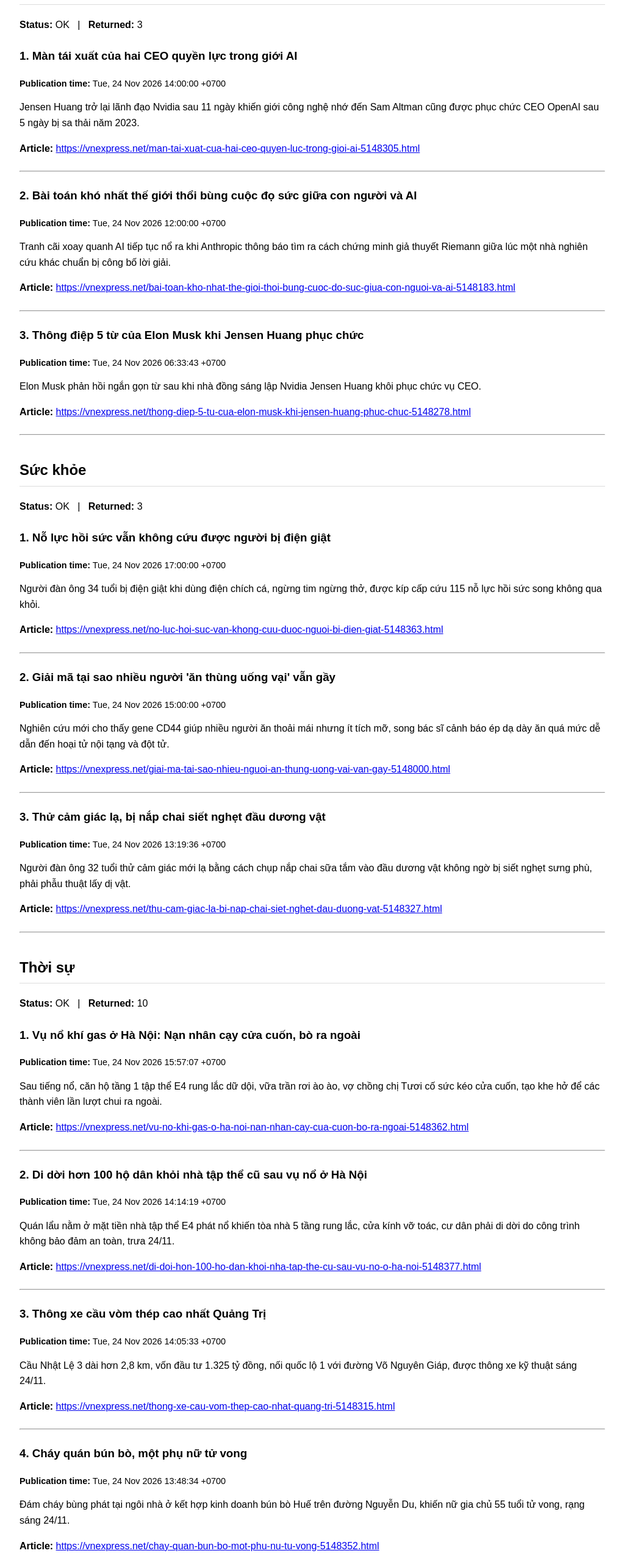
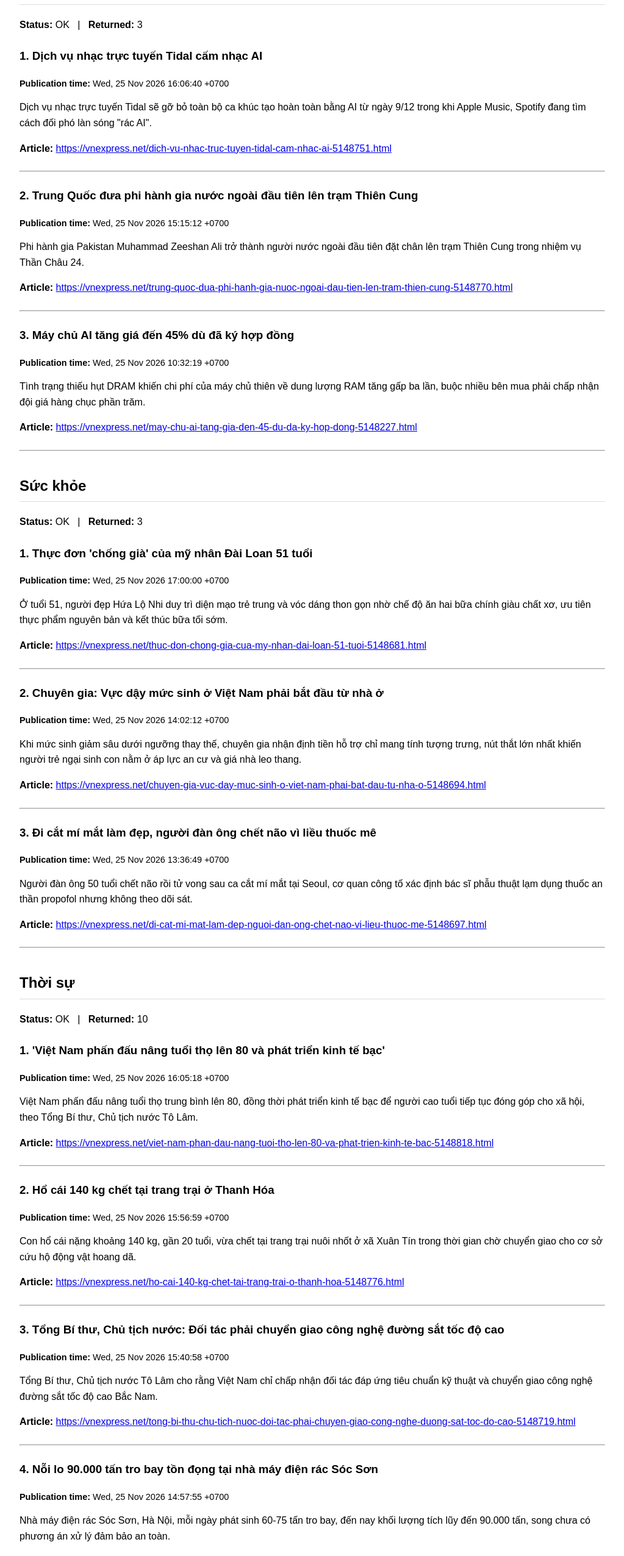
Before and after one commit to Henryta89/vnexpress-rss-briefing, a plain HTML site: page docs/index.html in a window 1280 px wide. Shown: the part 240-2792 px from the top of the page at 61% size, without its empty margins (128-1151 px from the left). Drawn offline with Linux system fonts and the light colour scheme.

Commit message:
chore: refresh VnExpress RSS briefing

```diff
--- a/docs/index.html
+++ b/docs/index.html
@@ -39,126 +39,126 @@ a {
 </head>
 <body>
 <h1>VnExpress RSS Briefing Source</h1>
-<p><strong>Updated:</strong> 2026-11-24 18:35:20 Asia/Ho_Chi_Minh</p>
+<p><strong>Updated:</strong> 2026-11-25 17:26:39 Asia/Ho_Chi_Minh</p>
 <p><strong>Source authority:</strong> VnExpress RSS</p>
 <section><h2>Khoa học công nghệ</h2>
 <p><strong>Status:</strong> OK &nbsp; | &nbsp; <strong>Returned:</strong> 3</p>
 <article>
-<h3>1. Màn tái xuất của hai CEO quyền lực trong giới AI</h3>
-<p class="metadata"><strong>Publication time:</strong> Tue, 24 Nov 2026 14:00:00 +0700</p>
-<p class="description">Jensen Huang trở lại lãnh đạo Nvidia sau 11 ngày khiến giới công nghệ nhớ đến Sam Altman cũng được phục chức CEO OpenAI sau 5 ngày bị sa thải năm 2023.</p>
-<p><strong>Article:</strong> <a href="https://vnexpress.net/man-tai-xuat-cua-hai-ceo-quyen-luc-trong-gioi-ai-5148305.html">https://vnexpress.net/man-tai-xuat-cua-hai-ceo-quyen-luc-trong-gioi-ai-5148305.html</a></p>
+<h3>1. Dịch vụ nhạc trực tuyến Tidal cấm nhạc AI</h3>
+<p class="metadata"><strong>Publication time:</strong> Wed, 25 Nov 2026 16:06:40 +0700</p>
+<p class="description">Dịch vụ nhạc trực tuyến Tidal sẽ gỡ bỏ toàn bộ ca khúc tạo hoàn toàn bằng AI từ ngày 9/12 trong khi Apple Music, Spotify đang tìm cách đối phó làn sóng &quot;rác AI&quot;.</p>
+<p><strong>Article:</strong> <a href="https://vnexpress.net/dich-vu-nhac-truc-tuyen-tidal-cam-nhac-ai-5148751.html">https://vnexpress.net/dich-vu-nhac-truc-tuyen-tidal-cam-nhac-ai-5148751.html</a></p>
 </article>
 <hr>
 <article>
-<h3>2. Bài toán khó nhất thế giới thổi bùng cuộc đọ sức giữa con người và AI</h3>
-<p class="metadata"><strong>Publication time:</strong> Tue, 24 Nov 2026 12:00:00 +0700</p>
-<p class="description">Tranh cãi xoay quanh AI tiếp tục nổ ra khi Anthropic thông báo tìm ra cách chứng minh giả thuyết Riemann giữa lúc một nhà nghiên cứu khác chuẩn bị công bố lời giải.</p>
-<p><strong>Article:</strong> <a href="https://vnexpress.net/bai-toan-kho-nhat-the-gioi-thoi-bung-cuoc-do-suc-giua-con-nguoi-va-ai-5148183.html">https://vnexpress.net/bai-toan-kho-nhat-the-gioi-thoi-bung-cuoc-do-suc-giua-con-nguoi-va-ai-5148183.html</a></p>
+<h3>2. Trung Quốc đưa phi hành gia nước ngoài đầu tiên lên trạm Thiên Cung</h3>
+<p class="metadata"><strong>Publication time:</strong> Wed, 25 Nov 2026 15:15:12 +0700</p>
+<p class="description">Phi hành gia Pakistan Muhammad Zeeshan Ali trở thành người nước ngoài đầu tiên đặt chân lên trạm Thiên Cung trong nhiệm vụ Thần Châu 24.</p>
+<p><strong>Article:</strong> <a href="https://vnexpress.net/trung-quoc-dua-phi-hanh-gia-nuoc-ngoai-dau-tien-len-tram-thien-cung-5148770.html">https://vnexpress.net/trung-quoc-dua-phi-hanh-gia-nuoc-ngoai-dau-tien-len-tram-thien-cung-5148770.html</a></p>
 </article>
 <hr>
 <article>
-<h3>3. Thông điệp 5 từ của Elon Musk khi Jensen Huang phục chức</h3>
-<p class="metadata"><strong>Publication time:</strong> Tue, 24 Nov 2026 06:33:43 +0700</p>
-<p class="description">Elon Musk phản hồi ngắn gọn từ sau khi nhà đồng sáng lập Nvidia Jensen Huang khôi phục chức vụ CEO.</p>
-<p><strong>Article:</strong> <a href="https://vnexpress.net/thong-diep-5-tu-cua-elon-musk-khi-jensen-huang-phuc-chuc-5148278.html">https://vnexpress.net/thong-diep-5-tu-cua-elon-musk-khi-jensen-huang-phuc-chuc-5148278.html</a></p>
+<h3>3. Máy chủ AI tăng giá đến 45% dù đã ký hợp đồng</h3>
+<p class="metadata"><strong>Publication time:</strong> Wed, 25 Nov 2026 10:32:19 +0700</p>
+<p class="description">Tình trạng thiếu hụt DRAM khiến chi phí của máy chủ thiên về dung lượng RAM tăng gấp ba lần, buộc nhiều bên mua phải chấp nhận đội giá hàng chục phần trăm.</p>
+<p><strong>Article:</strong> <a href="https://vnexpress.net/may-chu-ai-tang-gia-den-45-du-da-ky-hop-dong-5148227.html">https://vnexpress.net/may-chu-ai-tang-gia-den-45-du-da-ky-hop-dong-5148227.html</a></p>
 </article>
 <hr>
 </section>
 <section><h2>Sức khỏe</h2>
 <p><strong>Status:</strong> OK &nbsp; | &nbsp; <strong>Returned:</strong> 3</p>
 <article>
-<h3>1. Nỗ lực hồi sức vẫn không cứu được người bị điện giật</h3>
-<p class="metadata"><strong>Publication time:</strong> Tue, 24 Nov 2026 17:00:00 +0700</p>
-<p class="description">Người đàn ông 34 tuổi bị điện giật khi dùng điện chích cá, ngừng tim ngừng thở, được kíp cấp cứu 115 nỗ lực hồi sức song không qua khỏi.</p>
-<p><strong>Article:</strong> <a href="https://vnexpress.net/no-luc-hoi-suc-van-khong-cuu-duoc-nguoi-bi-dien-giat-5148363.html">https://vnexpress.net/no-luc-hoi-suc-van-khong-cuu-duoc-nguoi-bi-dien-giat-5148363.html</a></p>
+<h3>1. Thực đơn &#x27;chống già&#x27; của mỹ nhân Đài Loan 51 tuổi</h3>
+<p class="metadata"><strong>Publication time:</strong> Wed, 25 Nov 2026 17:00:00 +0700</p>
+<p class="description">Ở tuổi 51, người đẹp Hứa Lộ Nhi duy trì diện mạo trẻ trung và vóc dáng thon gọn nhờ chế độ ăn hai bữa chính giàu chất xơ, ưu tiên thực phẩm nguyên bản và kết thúc bữa tối sớm.</p>
+<p><strong>Article:</strong> <a href="https://vnexpress.net/thuc-don-chong-gia-cua-my-nhan-dai-loan-51-tuoi-5148681.html">https://vnexpress.net/thuc-don-chong-gia-cua-my-nhan-dai-loan-51-tuoi-5148681.html</a></p>
 </article>
 <hr>
 <article>
-<h3>2. Giải mã tại sao nhiều người &#x27;ăn thùng uống vại&#x27; vẫn gầy</h3>
-<p class="metadata"><strong>Publication time:</strong> Tue, 24 Nov 2026 15:00:00 +0700</p>
-<p class="description">Nghiên cứu mới cho thấy gene CD44 giúp nhiều người ăn thoải mái nhưng ít tích mỡ, song bác sĩ cảnh báo ép dạ dày ăn quá mức dễ dẫn đến hoại tử nội tạng và đột tử.</p>
-<p><strong>Article:</strong> <a href="https://vnexpress.net/giai-ma-tai-sao-nhieu-nguoi-an-thung-uong-vai-van-gay-5148000.html">https://vnexpress.net/giai-ma-tai-sao-nhieu-nguoi-an-thung-uong-vai-van-gay-5148000.html</a></p>
+<h3>2. Chuyên gia: Vực dậy mức sinh ở Việt Nam phải bắt đầu từ nhà ở</h3>
+<p class="metadata"><strong>Publication time:</strong> Wed, 25 Nov 2026 14:02:12 +0700</p>
+<p class="description">Khi mức sinh giảm sâu dưới ngưỡng thay thế, chuyên gia nhận định tiền hỗ trợ chỉ mang tính tượng trưng, nút thắt lớn nhất khiến người trẻ ngại sinh con nằm ở áp lực an cư và giá nhà leo thang.</p>
+<p><strong>Article:</strong> <a href="https://vnexpress.net/chuyen-gia-vuc-day-muc-sinh-o-viet-nam-phai-bat-dau-tu-nha-o-5148694.html">https://vnexpress.net/chuyen-gia-vuc-day-muc-sinh-o-viet-nam-phai-bat-dau-tu-nha-o-5148694.html</a></p>
 </article>
 <hr>
 <article>
-<h3>3. Thử cảm giác lạ, bị nắp chai siết nghẹt đầu dương vật</h3>
-<p class="metadata"><strong>Publication time:</strong> Tue, 24 Nov 2026 13:19:36 +0700</p>
-<p class="description">Người đàn ông 32 tuổi thử cảm giác mới lạ bằng cách chụp nắp chai sữa tắm vào đầu dương vật không ngờ bị siết nghẹt sưng phù, phải phẫu thuật lấy dị vật.</p>
-<p><strong>Article:</strong> <a href="https://vnexpress.net/thu-cam-giac-la-bi-nap-chai-siet-nghet-dau-duong-vat-5148327.html">https://vnexpress.net/thu-cam-giac-la-bi-nap-chai-siet-nghet-dau-duong-vat-5148327.html</a></p>
+<h3>3. Đi cắt mí mắt làm đẹp, người đàn ông chết não vì liều thuốc mê</h3>
+<p class="metadata"><strong>Publication time:</strong> Wed, 25 Nov 2026 13:36:49 +0700</p>
+<p class="description">Người đàn ông 50 tuổi chết não rồi tử vong sau ca cắt mí mắt tại Seoul, cơ quan công tố xác định bác sĩ phẫu thuật lạm dụng thuốc an thần propofol nhưng không theo dõi sát.</p>
+<p><strong>Article:</strong> <a href="https://vnexpress.net/di-cat-mi-mat-lam-dep-nguoi-dan-ong-chet-nao-vi-lieu-thuoc-me-5148697.html">https://vnexpress.net/di-cat-mi-mat-lam-dep-nguoi-dan-ong-chet-nao-vi-lieu-thuoc-me-5148697.html</a></p>
 </article>
 <hr>
 </section>
 <section><h2>Thời sự</h2>
 <p><strong>Status:</strong> OK &nbsp; | &nbsp; <strong>Returned:</strong> 10</p>
 <article>
-<h3>1. Vụ nổ khí gas ở Hà Nội: Nạn nhân cạy cửa cuốn, bò ra ngoài</h3>
-<p class="metadata"><strong>Publication time:</strong> Tue, 24 Nov 2026 15:57:07 +0700</p>
-<p class="description">Sau tiếng nổ, căn hộ tầng 1 tập thể E4 rung lắc dữ dội, vữa trần rơi ào ào, vợ chồng chị Tươi cố sức kéo cửa cuốn, tạo khe hở để các thành viên lần lượt chui ra ngoài.</p>
-<p><strong>Article:</strong> <a href="https://vnexpress.net/vu-no-khi-gas-o-ha-noi-nan-nhan-cay-cua-cuon-bo-ra-ngoai-5148362.html">https://vnexpress.net/vu-no-khi-gas-o-ha-noi-nan-nhan-cay-cua-cuon-bo-ra-ngoai-5148362.html</a></p>
+<h3>1. &#x27;Việt Nam phấn đấu nâng tuổi thọ lên 80 và phát triển kinh tế bạc&#x27;</h3>
+<p class="metadata"><strong>Publication time:</strong> Wed, 25 Nov 2026 16:05:18 +0700</p>
+<p class="description">Việt Nam phấn đấu nâng tuổi thọ trung bình lên 80, đồng thời phát triển kinh tế bạc để người cao tuổi tiếp tục đóng góp cho xã hội, theo Tổng Bí thư, Chủ tịch nước Tô Lâm.</p>
+<p><strong>Article:</strong> <a href="https://vnexpress.net/viet-nam-phan-dau-nang-tuoi-tho-len-80-va-phat-trien-kinh-te-bac-5148818.html">https://vnexpress.net/viet-nam-phan-dau-nang-tuoi-tho-len-80-va-phat-trien-kinh-te-bac-5148818.html</a></p>
 </article>
 <hr>
 <article>
-<h3>2. Di dời hơn 100 hộ dân khỏi nhà tập thể cũ sau vụ nổ ở Hà Nội</h3>
-<p class="metadata"><strong>Publication time:</strong> Tue, 24 Nov 2026 14:14:19 +0700</p>
-<p class="description">Quán lẩu nằm ở mặt tiền nhà tập thể E4 phát nổ khiến tòa nhà 5 tầng rung lắc, cửa kính vỡ toác, cư dân phải di dời do công trình không bảo đảm an toàn, trưa 24/11.</p>
-<p><strong>Article:</strong> <a href="https://vnexpress.net/di-doi-hon-100-ho-dan-khoi-nha-tap-the-cu-sau-vu-no-o-ha-noi-5148377.html">https://vnexpress.net/di-doi-hon-100-ho-dan-khoi-nha-tap-the-cu-sau-vu-no-o-ha-noi-5148377.html</a></p>
+<h3>2. Hổ cái 140 kg chết tại trang trại ở Thanh Hóa</h3>
+<p class="metadata"><strong>Publication time:</strong> Wed, 25 Nov 2026 15:56:59 +0700</p>
+<p class="description">Con hổ cái nặng khoảng 140 kg, gần 20 tuổi, vừa chết tại trang trại nuôi nhốt ở xã Xuân Tín trong thời gian chờ chuyển giao cho cơ sở cứu hộ động vật hoang dã.</p>
+<p><strong>Article:</strong> <a href="https://vnexpress.net/ho-cai-140-kg-chet-tai-trang-trai-o-thanh-hoa-5148776.html">https://vnexpress.net/ho-cai-140-kg-chet-tai-trang-trai-o-thanh-hoa-5148776.html</a></p>
 </article>
 <hr>
 <article>
-<h3>3. Thông xe cầu vòm thép cao nhất Quảng Trị</h3>
-<p class="metadata"><strong>Publication time:</strong> Tue, 24 Nov 2026 14:05:33 +0700</p>
-<p class="description">Cầu Nhật Lệ 3 dài hơn 2,8 km, vốn đầu tư 1.325 tỷ đồng, nối quốc lộ 1 với đường Võ Nguyên Giáp, được thông xe kỹ thuật sáng 24/11.</p>
-<p><strong>Article:</strong> <a href="https://vnexpress.net/thong-xe-cau-vom-thep-cao-nhat-quang-tri-5148315.html">https://vnexpress.net/thong-xe-cau-vom-thep-cao-nhat-quang-tri-5148315.html</a></p>
+<h3>3. Tổng Bí thư, Chủ tịch nước: Đối tác phải chuyển giao công nghệ đường sắt tốc độ cao</h3>
+<p class="metadata"><strong>Publication time:</strong> Wed, 25 Nov 2026 15:40:58 +0700</p>
+<p class="description">Tổng Bí thư, Chủ tịch nước Tô Lâm cho rằng Việt Nam chỉ chấp nhận đối tác đáp ứng tiêu chuẩn kỹ thuật và chuyển giao công nghệ đường sắt tốc độ cao Bắc Nam.</p>
+<p><strong>Article:</strong> <a href="https://vnexpress.net/tong-bi-thu-chu-tich-nuoc-doi-tac-phai-chuyen-giao-cong-nghe-duong-sat-toc-do-cao-5148719.html">https://vnexpress.net/tong-bi-thu-chu-tich-nuoc-doi-tac-phai-chuyen-giao-cong-nghe-duong-sat-toc-do-cao-5148719.html</a></p>
 </article>
 <hr>
 <article>
-<h3>4. Cháy quán bún bò, một phụ nữ tử vong</h3>
-<p class="metadata"><strong>Publication time:</strong> Tue, 24 Nov 2026 13:48:34 +0700</p>
-<p class="description">Đám cháy bùng phát tại ngôi nhà ở kết hợp kinh doanh bún bò Huế trên đường Nguyễn Du, khiến nữ gia chủ 55 tuổi tử vong, rạng sáng 24/11.</p>
-<p><strong>Article:</strong> <a href="https://vnexpress.net/chay-quan-bun-bo-mot-phu-nu-tu-vong-5148352.html">https://vnexpress.net/chay-quan-bun-bo-mot-phu-nu-tu-vong-5148352.html</a></p>
+<h3>4. Nỗi lo 90.000 tấn tro bay tồn đọng tại nhà máy điện rác Sóc Sơn</h3>
+<p class="metadata"><strong>Publication time:</strong> Wed, 25 Nov 2026 14:57:55 +0700</p>
+<p class="description">Nhà máy điện rác Sóc Sơn, Hà Nội, mỗi ngày phát sinh 60-75 tấn tro bay, đến nay khối lượng tích lũy đến 90.000 tấn, song chưa có phương án xử lý đảm bảo an toàn.</p>
+<p><strong>Article:</strong> <a href="https://vnexpress.net/noi-lo-90-000-tan-tro-bay-ton-dong-tai-nha-may-dien-rac-soc-son-5148712.html">https://vnexpress.net/noi-lo-90-000-tan-tro-bay-ton-dong-tai-nha-may-dien-rac-soc-son-5148712.html</a></p>
 </article>
 <hr>
 <article>
-<h3>5. Xe tải tông ôtô 4 chỗ biến dạng, một người chết</h3>
-<p class="metadata"><strong>Publication time:</strong> Tue, 24 Nov 2026 13:06:54 +0700</p>
-<p class="description">Xe tải va chạm với ôtô 4 chỗ tại giao lộ ở Khu đô thị Nam Tuy Hòa, phường Phú Yên, khiến một người tử vong, hai người bị thương nặng, sáng 24/11.</p>
-<p><strong>Article:</strong> <a href="https://vnexpress.net/xe-tai-tong-oto-4-cho-bien-dang-mot-nguoi-chet-5148372.html">https://vnexpress.net/xe-tai-tong-oto-4-cho-bien-dang-mot-nguoi-chet-5148372.html</a></p>
+<h3>5. Bí thư Đà Nẵng: Không để dân nhường đất dự án nhưng thiếu tiền làm nhà</h3>
+<p class="metadata"><strong>Publication time:</strong> Wed, 25 Nov 2026 12:32:51 +0700</p>
+<p class="description">Bí thư Thành ủy Đà Nẵng Lê Ngọc Quang yêu cầu bảo đảm người dân nhường đất cho các dự án có cuộc sống ít nhất bằng hoặc tốt hơn nơi ở cũ, không phải vay mượn tiền làm nhà tái định cư.</p>
+<p><strong>Article:</strong> <a href="https://vnexpress.net/bi-thu-da-nang-khong-de-dan-nhuong-dat-du-an-nhung-thieu-tien-lam-nha-5148668.html">https://vnexpress.net/bi-thu-da-nang-khong-de-dan-nhuong-dat-du-an-nhung-thieu-tien-lam-nha-5148668.html</a></p>
 </article>
 <hr>
 <article>
-<h3>6. Dãy nhà đổ nát sau vụ nổ ở khu tập thể Hà Nội</h3>
-<p class="metadata"><strong>Publication time:</strong> Tue, 24 Nov 2026 10:36:27 +0700</p>
-<p class="description">Dãy 10 căn nhà hư hỏng, cửa cuốn bung khỏi khung, mái tôn đổ sập, mảnh vỡ văng khắp mặt đường sau vụ nổ quán lẩu làm 6 người chết trên phố Nguyễn Văn Tuyết, phường Đống Đa.</p>
-<p><strong>Article:</strong> <a href="https://vnexpress.net/day-nha-do-nat-sau-vu-no-o-khu-tap-the-ha-noi-5148321.html">https://vnexpress.net/day-nha-do-nat-sau-vu-no-o-khu-tap-the-ha-noi-5148321.html</a></p>
+<h3>6. Lao động đi Hàn làm nông 8 tháng để dành hơn 300 triệu đồng</h3>
+<p class="metadata"><strong>Publication time:</strong> Wed, 25 Nov 2026 12:14:29 +0700</p>
+<p class="description">Thu nhập người Việt làm nông, ngư nghiệp thời vụ đạt 45-60 triệu đồng gồm tăng ca, tổng tích lũy sau trừ chi phí 100- 320 triệu với hợp đồng 3-8 tháng, theo Bộ Nội vụ.</p>
+<p><strong>Article:</strong> <a href="https://vnexpress.net/lao-dong-di-han-lam-nong-8-thang-de-danh-hon-300-trieu-dong-5148666.html">https://vnexpress.net/lao-dong-di-han-lam-nong-8-thang-de-danh-hon-300-trieu-dong-5148666.html</a></p>
 </article>
 <hr>
 <article>
-<h3>7. Nổ khí gas ở Hà Nội, 6 người chết</h3>
-<p class="metadata"><strong>Publication time:</strong> Tue, 24 Nov 2026 08:59:14 +0700</p>
-<p class="description">Sau tiếng nổ lớn do khí gas, quán lẩu chuẩn bị khai trương trên phố Nguyễn Văn Tuyết, phường Đống Đa đổ sập, 6 người chết, 10 người bị thương, sáng 24/11.</p>
-<p><strong>Article:</strong> <a href="https://vnexpress.net/no-lon-o-ha-noi-hai-nguoi-chet-5148300.html">https://vnexpress.net/no-lon-o-ha-noi-hai-nguoi-chet-5148300.html</a></p>
+<h3>7. Dự kiến khởi công đường sắt tốc độ cao Bắc Nam cuối năm 2028</h3>
+<p class="metadata"><strong>Publication time:</strong> Wed, 25 Nov 2026 11:01:31 +0700</p>
+<p class="description">Trong 30 tháng thực hiện hợp đồng lập báo cáo nghiên cứu khả thi, liên danh tư vấn thiết kế dự án sẽ lựa chọn hướng tuyến, công nghệ..., phấn đấu khởi công dự án cuối năm 2028.</p>
+<p><strong>Article:</strong> <a href="https://vnexpress.net/du-kien-khoi-cong-duong-sat-toc-do-cao-bac-nam-cuoi-nam-2028-5148586.html">https://vnexpress.net/du-kien-khoi-cong-duong-sat-toc-do-cao-bac-nam-cuoi-nam-2028-5148586.html</a></p>
 </article>
 <hr>
 <article>
-<h3>8. Đề xuất giới hạn tốc độ xe khách, xe tải lớn trên cao tốc</h3>
-<p class="metadata"><strong>Publication time:</strong> Tue, 24 Nov 2026 08:00:00 +0700</p>
-<p class="description">Bộ Xây dựng đề xuất xe khách từ 28 đến 45 chỗ được chạy tối đa 100 km/h, xe giường nằm và các phương tiện cơ giới khác không quá 90 km/h khi chạy trên cao tốc.</p>
-<p><strong>Article:</strong> <a href="https://vnexpress.net/de-xuat-gioi-han-toc-do-xe-khach-xe-tai-lon-tren-cao-toc-5147911.html">https://vnexpress.net/de-xuat-gioi-han-toc-do-xe-khach-xe-tai-lon-tren-cao-toc-5147911.html</a></p>
+<h3>8. Phó pháp chủ Giáo hội Phật giáo Việt Nam Thích Đức Nghiệp viên tịch</h3>
+<p class="metadata"><strong>Publication time:</strong> Wed, 25 Nov 2026 09:47:19 +0700</p>
+<p class="description">Trưởng lão hòa thượng Thích Đức Nghiệp, Phó pháp chủ Hội đồng Chứng minh Giáo hội Phật giáo Việt Nam, viên tịch, hưởng thọ 98 tuổi.</p>
+<p><strong>Article:</strong> <a href="https://vnexpress.net/pho-phap-chu-giao-hoi-phat-giao-viet-nam-thich-duc-nghiep-vien-tich-5148571.html">https://vnexpress.net/pho-phap-chu-giao-hoi-phat-giao-viet-nam-thich-duc-nghiep-vien-tich-5148571.html</a></p>
 </article>
 <hr>
 <article>
-<h3>9. Nhà máy chốt sớm mức tăng lương cho hàng chục nghìn công nhân</h3>
-<p class="metadata"><strong>Publication time:</strong> Tue, 24 Nov 2026 06:00:00 +0700</p>
-<p class="description">Từ tháng 1/2027, lương cơ bản của chị My Kha, công nhân Pouyuen, đạt gần 13 triệu đồng mỗi tháng sau khi công ty tăng đồng loạt 500.000 đồng cho gần 41.000 lao động.</p>
-<p><strong>Article:</strong> <a href="https://vnexpress.net/nha-may-chot-som-muc-tang-luong-cho-hang-chuc-nghin-cong-nhan-5147752.html">https://vnexpress.net/nha-may-chot-som-muc-tang-luong-cho-hang-chuc-nghin-cong-nhan-5147752.html</a></p>
+<h3>9. TS Hoàng Minh Hiếu: Phạt lao động công ích vừa răn đe, vừa giáo dục</h3>
+<p class="metadata"><strong>Publication time:</strong> Wed, 25 Nov 2026 07:30:00 +0700</p>
+<p class="description">Ủy viên chuyên trách Ủy ban Pháp luật và Tư pháp của Quốc hội Hoàng Minh Hiếu cho rằng lao động công ích thay tiền phạt vừa bảo đảm tính răn đe, vừa tăng tính giáo dục và trách nhiệm xã hội.</p>
+<p><strong>Article:</strong> <a href="https://vnexpress.net/ts-hoang-minh-hieu-phat-lao-dong-cong-ich-vua-ran-de-vua-giao-duc-5147696.html">https://vnexpress.net/ts-hoang-minh-hieu-phat-lao-dong-cong-ich-vua-ran-de-vua-giao-duc-5147696.html</a></p>
 </article>
 <hr>
 <article>
-<h3>10. Các nước trên thế giới áp dụng phạt lao động công ích thế nào?</h3>
-<p class="metadata"><strong>Publication time:</strong> Tue, 24 Nov 2026 05:00:00 +0700</p>
-<p class="description">Mỹ cho phép chuyển tiền phạt giao thông thành giờ lao động, Hàn Quốc áp dụng với người không đủ khả năng nộp phạt, trong khi Singapore buộc người xả rác dọn vệ sinh công cộng.</p>
-<p><strong>Article:</strong> <a href="https://vnexpress.net/cac-nuoc-tren-the-gioi-ap-dung-phat-lao-dong-cong-ich-the-nao-5147828.html">https://vnexpress.net/cac-nuoc-tren-the-gioi-ap-dung-phat-lao-dong-cong-ich-the-nao-5147828.html</a></p>
+<h3>10. Khu vực nào ở TP HCM giảm ngập nhờ dự án ngăn triều 10.000 tỷ đồng?</h3>
+<p class="metadata"><strong>Publication time:</strong> Wed, 25 Nov 2026 06:00:00 +0700</p>
+<p class="description">Dự án ngăn triều lớn nhất TP HCM được kỳ vọng giảm ngập cho 570 km2 khu nội đô, chiếm 1/4 diện tích thành phố trước sáp nhập, khoảng 6,5 triệu người hưởng lợi.</p>
+<p><strong>Article:</strong> <a href="https://vnexpress.net/khu-vuc-nao-o-tp-hcm-giam-ngap-nho-du-an-ngan-trieu-10-000-ty-dong-5148484.html">https://vnexpress.net/khu-vuc-nao-o-tp-hcm-giam-ngap-nho-du-an-ngan-trieu-10-000-ty-dong-5148484.html</a></p>
 </article>
 <hr>
 </section>
```
